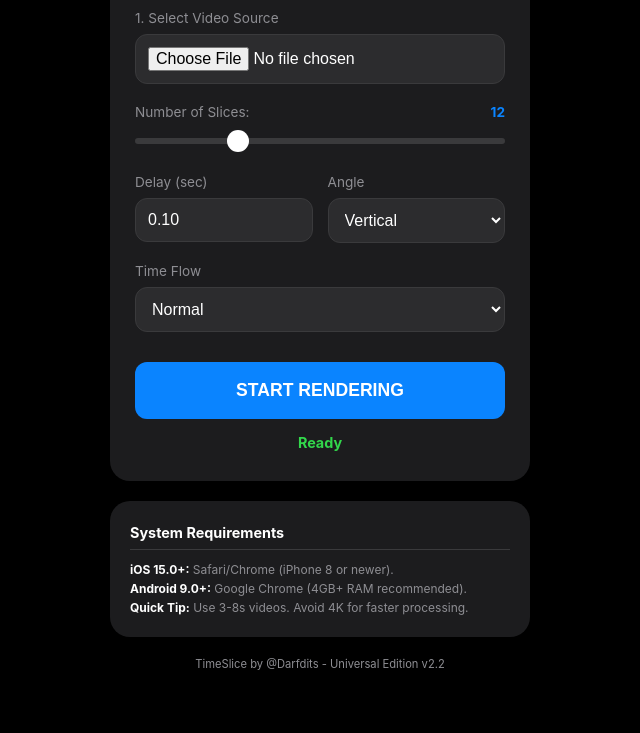
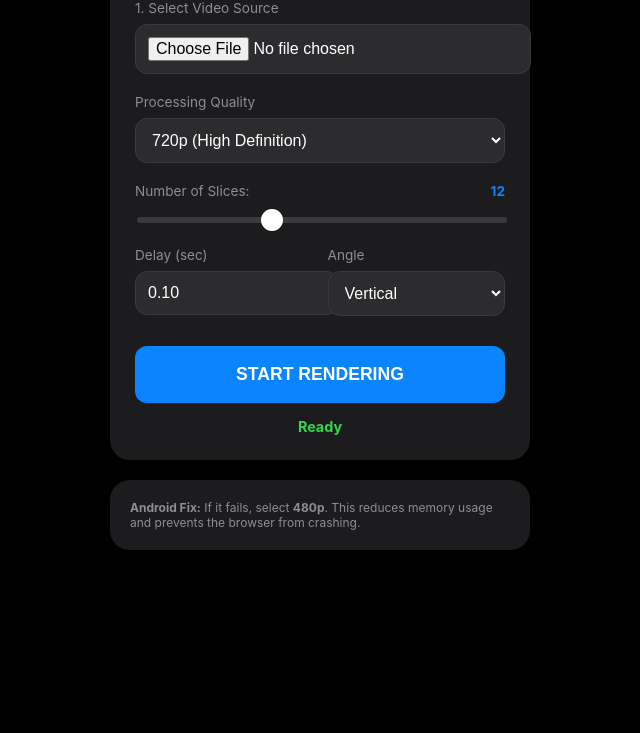
Before and after one commit to darfditskkj/Timeslice-1.0, a plain HTML site: page index.html in a window 1280 px wide. Shown: the part 97-830 px from the top of the page, without its empty margins (320-960 px from the left). Drawn offline with Linux system fonts and the light colour scheme; a script that the page names is missing.

Commit message:
Update index.html

```diff
--- a/index.html
+++ b/index.html
@@ -7,74 +7,38 @@
 
     <style>
         :root {
-            --bg: #000000;
-            --card: #1c1c1e;
-            --text: #ffffff;
-            --text-sec: #8e8e93;
-            --primary: #0a84ff;
-            --success: #32d74b;
-            --border: #3a3a3c;
-            --input: #2c2c2e;
+            --bg: #000000; --card: #1c1c1e; --text: #ffffff; --text-sec: #8e8e93;
+            --primary: #0a84ff; --success: #32d74b; --border: #3a3a3c; --input: #2c2c2e;
         }
-
         body {
             font-family: -apple-system, system-ui, sans-serif;
             background: var(--bg); color: var(--text);
             display: flex; flex-direction: column; align-items: center;
             padding: 15px; margin: 0; min-height: 100vh;
         }
-
         .card {
             background: var(--card); padding: 25px; border-radius: 20px;
             width: 100%; max-width: 420px; box-shadow: 0 10px 30px rgba(0,0,0,0.8);
-            box-sizing: border-box; margin-top: 20px;
+            box-sizing: border-box; margin-top: 10px;
         }
-
         h1 { font-size: 1.4rem; text-align: center; color: var(--primary); margin: 0 0 20px 0; font-weight: 800; }
-
         .control-group { margin-bottom: 20px; }
         label { display: flex; justify-content: space-between; font-size: 0.85rem; color: var(--text-sec); margin-bottom: 8px; }
         label span { color: var(--primary); font-weight: bold; }
-
-        input[type="range"] {
-            width: 100%; height: 6px; background: var(--border);
-            border-radius: 5px; appearance: none; outline: none; margin: 10px 0;
+        input[type="range"] { width: 100%; height: 6px; background: var(--border); border-radius: 5px; appearance: none; outline: none; }
+        input[type="range"]::-webkit-slider-thumb { appearance: none; width: 22px; height: 22px; background: #fff; border-radius: 50%; }
+        input[type="file"], select, input[type="number"] {
+            width: 100%; padding: 12px; background: var(--input); border: 1px solid var(--border); border-radius: 12px; color: var(--text); font-size: 1rem;
         }
-        input[type="range"]::-webkit-slider-thumb {
-            appearance: none; width: 22px; height: 22px;
-            background: #fff; border-radius: 50%; cursor: pointer;
+        .grid { display: grid; grid-template-columns: 1fr 1fr; gap: 15px; }
+        button#btn {
+            width: 100%; padding: 18px; background: var(--primary); border: none; border-radius: 12px; color: white; font-weight: bold; font-size: 1.1rem; cursor: pointer; margin-top: 10px;
         }
-
-        input[type="file"], select, input[type="number"] {
-            width: 100%; padding: 12px; background: var(--input);
-            border: 1px solid var(--border); border-radius: 12px; color: var(--text);
-            box-sizing: border-box; font-size: 1rem; outline: none;
-        }
-
-        .grid { display: grid; grid-template-columns: 1fr 1fr; gap: 15px; }
-
-        button#btn {
-            width: 100%; padding: 18px; background: var(--primary);
-            border: none; border-radius: 12px; color: white;
-            font-weight: bold; font-size: 1.1rem; cursor: pointer;
-            margin-top: 10px; transition: 0.2s;
-        }
-        button#btn:active { transform: scale(0.98); }
-        button#btn:disabled { background: var(--border); color: var(--text-sec); cursor: not-allowed; }
-
-        #status { text-align: center; margin-top: 15px; font-size: 0.9rem; color: var(--success); min-height: 1.5em; font-weight: bold; }
+        button#btn:disabled { background: var(--border); color: var(--text-sec); }
+        #status { text-align: center; margin-top: 15px; font-size: 0.9rem; color: var(--success); font-weight: bold; }
         progress { width: 100%; height: 8px; margin-top: 10px; accent-color: var(--primary); display: none; }
         video { width: 100%; margin-top: 20px; border-radius: 15px; display: none; background: #000; }
-
-        .requirements {
-            margin-top: 20px; padding: 20px; background: var(--card);
-            border-radius: 20px; width: 100%; max-width: 420px;
-            font-size: 0.75rem; color: var(--text-sec); line-height: 1.6;
-            box-sizing: border-box;
-        }
-        .requirements h2 { font-size: 0.9rem; color: var(--text); margin: 0 0 10px 0; border-bottom: 1px solid var(--border); padding-bottom: 5px; }
-        .requirements b { color: var(--text); }
-        .footer-note { text-align: center; font-size: 0.7rem; color: var(--text-sec); margin: 20px 0; }
+        .requirements { margin-top: 20px; padding: 20px; background: var(--card); border-radius: 20px; width: 100%; max-width: 420px; font-size: 0.75rem; color: var(--text-sec); box-sizing: border-box; }
     </style>
 </head>
 <body>
@@ -88,8 +52,17 @@
         </div>
 
         <div class="control-group">
+            <label>Processing Quality</label>
+            <select id="quality">
+                <option value="480">480p (Best for Android)</option>
+                <option value="720" selected>720p (High Definition)</option>
+                <option value="1080">1080p (Heavy - May Fail)</option>
+            </select>
+        </div>
+
+        <div class="control-group">
             <label>Number of Slices: <span id="val-slices">12</span></label>
-            <input type="range" id="slices" min="2" max="40" value="12">
+            <input type="range" id="slices" min="2" max="30" value="12">
         </div>
 
         <div class="grid">
@@ -106,14 +79,6 @@
             </div>
         </div>
 
-        <div class="control-group">
-            <label>Time Flow</label>
-            <select id="flow">
-                <option value="normal">Normal</option>
-                <option value="inverted">Inverted</option>
-            </select>
-        </div>
-
         <button id="btn">START RENDERING</button>
 
         <div id="status">Ready</div>
@@ -123,32 +88,23 @@
     </div>
 
     <div class="requirements">
-        <h2>System Requirements</h2>
-        <b>iOS 15.0+:</b> Safari/Chrome (iPhone 8 or newer).<br>
-        <b>Android 9.0+:</b> Google Chrome (4GB+ RAM recommended).<br>
-        <b>Quick Tip:</b> Use 3-8s videos. Avoid 4K for faster processing.
+        <b>Android Fix:</b> If it fails, select <b>480p</b>. This reduces memory usage and prevents the browser from crashing.
     </div>
-
-    <div class="footer-note">TimeSlice by @Darfdits - Universal Edition v2.2</div>
 
     <script src="https://unpkg.com/@ffmpeg/ffmpeg@0.10.1/dist/ffmpeg.min.js"></script>
 
     <script>
         const { createFFmpeg, fetchFile } = FFmpeg;
-
         const ffmpeg = createFFmpeg({
             log: true,
             corePath: 'https://unpkg.com/@ffmpeg/core@0.10.0/dist/ffmpeg-core.js'
         });
 
-        const inputSlices = document.getElementById('slices');
-        inputSlices.oninput = (e) => {
-            document.getElementById('val-slices').innerText = e.target.value;
-        };
+        document.getElementById('slices').oninput = (e) => document.getElementById('val-slices').innerText = e.target.value;
 
         document.getElementById('btn').onclick = async () => {
             const file = document.getElementById('uploader').files[0];
-            if (!file) return alert("Please select a video file!");
+            if (!file) return alert("Select a video!");
 
             const btn = document.getElementById('btn');
             const status = document.getElementById('status');
@@ -158,11 +114,11 @@
             try {
                 btn.disabled = true;
                 video.style.display = "none";
-                status.innerText = "Loading engine...";
+                status.innerText = "Initializing...";
 
                 if (!ffmpeg.isLoaded()) await ffmpeg.load();
 
-                status.innerText = "Preparing video...";
+                status.innerText = "Uploading...";
                 ffmpeg.FS('writeFile', 'in.mp4', await fetchFile(file));
 
                 ffmpeg.setProgress(({ ratio }) => {
@@ -173,43 +129,34 @@
 
                 const n = parseInt(document.getElementById('slices').value);
                 const d = parseFloat(document.getElementById('delay').value);
+                const quality = document.getElementById('quality').value;
                 const isHoriz = document.getElementById('mode').value === 'horizontal';
-                const isInv = document.getElementById('flow').value === 'inverted';
 
-                // Optimized Filter Logic
-                let filter = `split=${n}`;
+                // THE FIX: scale the video at the beginning to save memory
+                let filter = `scale=-1:${quality},split=${n}`;
                 let lbls = ""; for(let i=0; i<n; i++) lbls += `[v${i}]`;
                 filter += `${lbls};`;
                 let stack = "";
                 for(let i=0; i<n; i++) {
-                    let idx = isInv ? (n - 1 - i) : i;
-                    let time = (idx * d).toFixed(2);
+                    let time = (i * d).toFixed(2);
                     let crop = isHoriz ? `iw/${n}:ih:iw/${n}*${i}:0` : `iw:ih/${n}:0:ih/${n}*${i}`;
                     filter += `[v${i}]crop=${crop},trim=start=${time},setpts=PTS-STARTPTS[s${i}];`;
                     stack += `[s${i}]`;
                 }
                 filter += `${stack}${isHoriz?'hstack':'vstack'}=inputs=${n}:shortest=1`;
 
-                await ffmpeg.run(
-                    '-i', 'in.mp4',
-                    '-vf', filter,
-                    '-c:v', 'libx264',
-                    '-preset', 'ultrafast',
-                    '-pix_fmt', 'yuv420p',
-                    '-threads', '1',
-                    'out.mp4'
-                );
+                await ffmpeg.run('-i', 'in.mp4', '-vf', filter, '-c:v', 'libx264', '-preset', 'ultrafast', '-pix_fmt', 'yuv420p', '-threads', '1', 'out.mp4');
 
                 const data = ffmpeg.FS('readFile', 'out.mp4');
                 video.src = URL.createObjectURL(new Blob([data.buffer], { type: 'video/mp4' }));
                 video.style.display = "block";
-                status.innerText = "Success!";
+                status.innerText = "Done!";
 
                 ffmpeg.FS('unlink', 'in.mp4');
                 ffmpeg.FS('unlink', 'out.mp4');
             } catch (e) {
                 console.error(e);
-                status.innerText = "Error: Try a shorter video.";
+                status.innerText = "Memory Error. Try 480p Quality.";
             } finally {
                 btn.disabled = false;
             }
```
